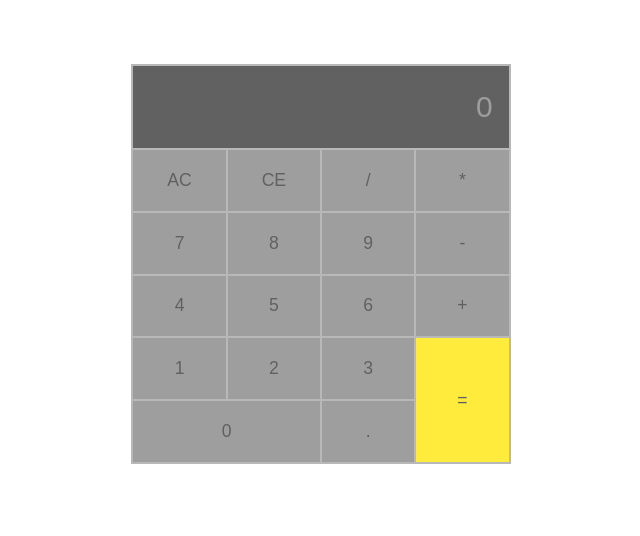
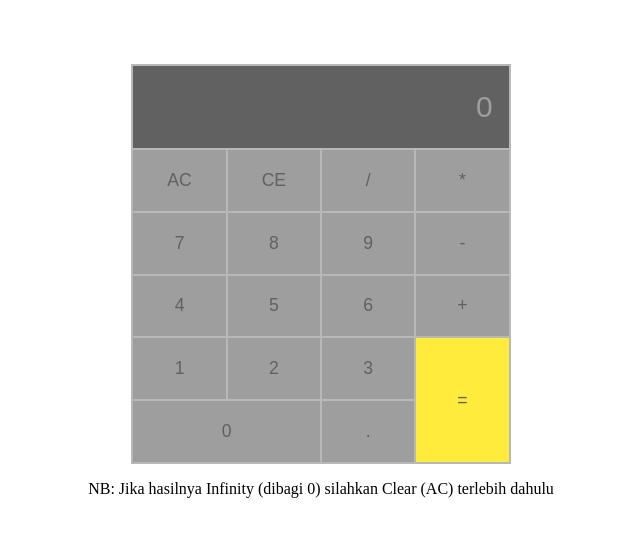
Before and after one commit to MalvinoTan/calculator_malvino, a plain HTML site: page index.html in a window 1280 px wide. Shown: the whole page, without its empty margins (319-959 px from the left). Drawn offline with Linux system fonts and the light colour scheme.

Commit message:
Add message if equal Infinity

```diff
--- a/index.html
+++ b/index.html
@@ -41,6 +41,7 @@
             <td class="button">.</td>
         </tr>
     </table>
+    <p style="text-align: center;">NB: Jika hasilnya Infinity (dibagi 0) silahkan Clear (AC) terlebih dahulu</p>
     <div class="error" style="display: none;">
         <p>Terdapat error pada operasi anda!!!</p>
         <ul>
```
